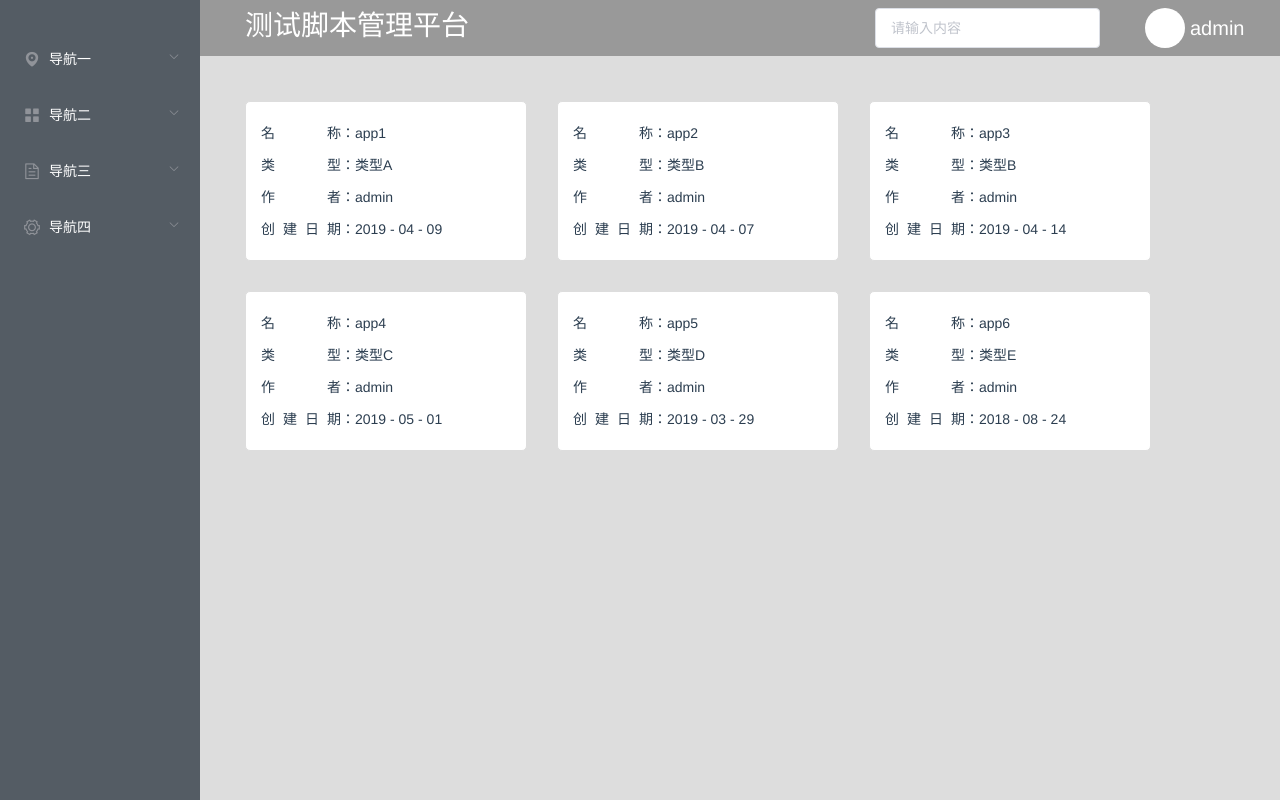
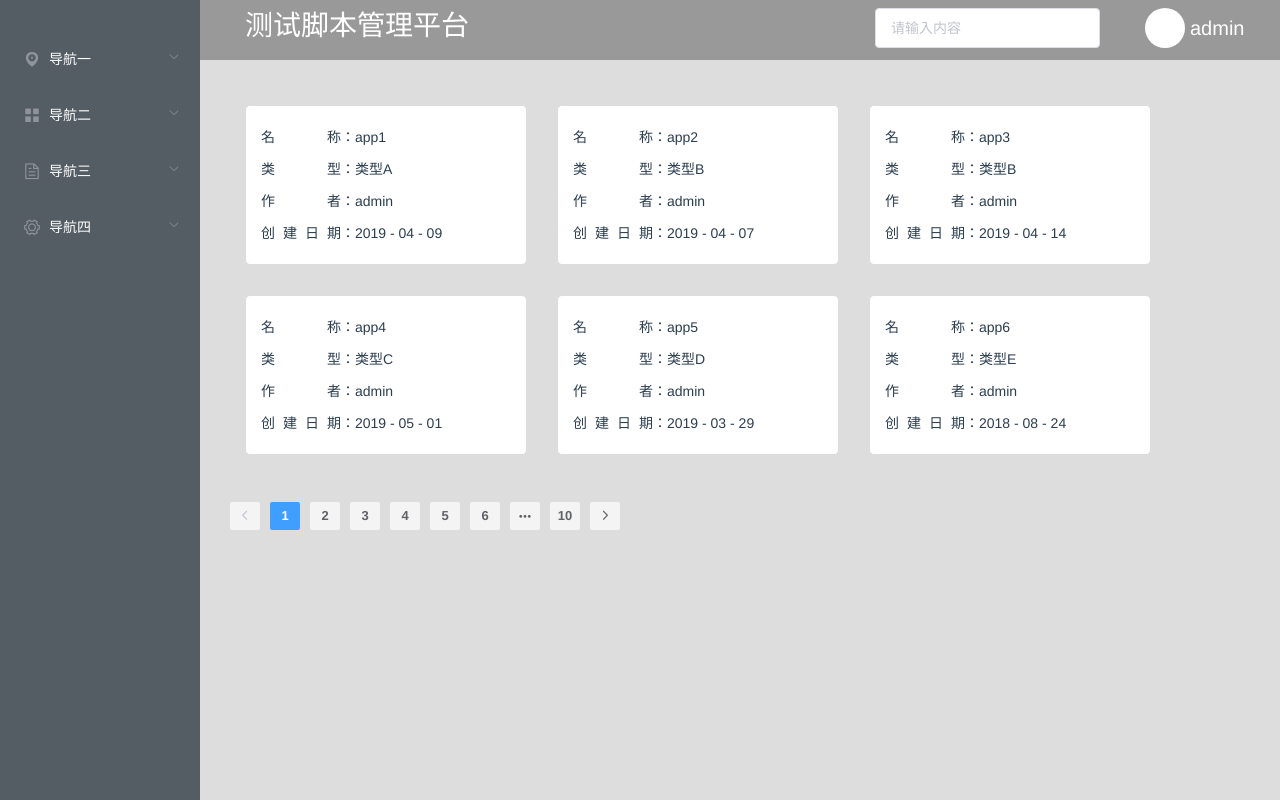
Before and after one commit to Cole-yu/Vue, a Vue app in the folder test-app-management/: page / in a window 1280 px wide. Built offline with nearby package versions, Linux system fonts and the light colour scheme.

Commit message:
使用element-ui布局

```diff
--- a/test-app-management/src/App.vue
+++ b/test-app-management/src/App.vue
@@ -5,13 +5,15 @@
       <router-link to="/about">About</router-link>
     </div> -->
 
-    <div id="nav">
-      <Navi/>
-    </div>
+    <el-container>
+      <el-aside id="nav">
+        <Navi/>
+      </el-aside>
+      <el-main id="main">
+        <router-view/>
+      </el-main>
+    </el-container>
 
-    <div class="main">
-      <router-view/>
-    </div>
   </div>
 </template>
 
@@ -50,7 +52,7 @@ export default {
 }
 #nav {
   padding-top:30px;
-  width: 200px;
+  width: 200px!important;
   height: 100%;
   position: absolute;
   left:0;
@@ -58,11 +60,14 @@ export default {
   background-color: #545c64;
   box-sizing: border-box;
 }
-.main{
+#main{
   width: 100%;
   height: 100%;
-  padding-left:200px;
+  padding-left:200px!important;
   background-color: #ddd;
   box-sizing: border-box;
 }
+#main.el-main{
+  padding:0;
+}
 </style>
--- a/test-app-management/src/assets/styles/global.css
+++ b/test-app-management/src/assets/styles/global.css
@@ -9,7 +9,7 @@ body,ul,ol,li,p,h1,h2,h3,h4,h5,h6,form,fieldset,table,td,img,div{
   padding:0;
 }
 body{
-  background:#fff;
+  background:#ddd;
   color:#333;
   line-height: 1;
   font: 14px/1.3 Arial,"PingFang SC","Hiragino Sans GB","Microsoft YaHei","WenQuanYi Micro Hei",sans-serif;
--- a/test-app-management/src/views/Home.vue
+++ b/test-app-management/src/views/Home.vue
@@ -1,6 +1,7 @@
 <template>
   <div class="home">
-    <header id="header">
+    <el-container>
+      <el-header id="header">
         <el-row>
           <el-col :span="5" :offset="1">
             <h1 style="color:white;font-size:28px;">{{slogan}}</h1>
@@ -15,10 +16,18 @@
             <div id="account">{{userName}}</div>
           </el-col>
         </el-row>
-    </header>
-    <div id="container">
+      </el-header>
+      <el-main id="container">
         <AppList/>
-    </div>
+      </el-main>
+      <el-footer>
+        <el-pagination
+          background
+          layout="prev, pager, next"
+          :total="100">
+        </el-pagination>
+      </el-footer>
+    </el-container>
   </div>
 </template>
 
```
Lines whose indentation alone changed are shown as unchanged.
